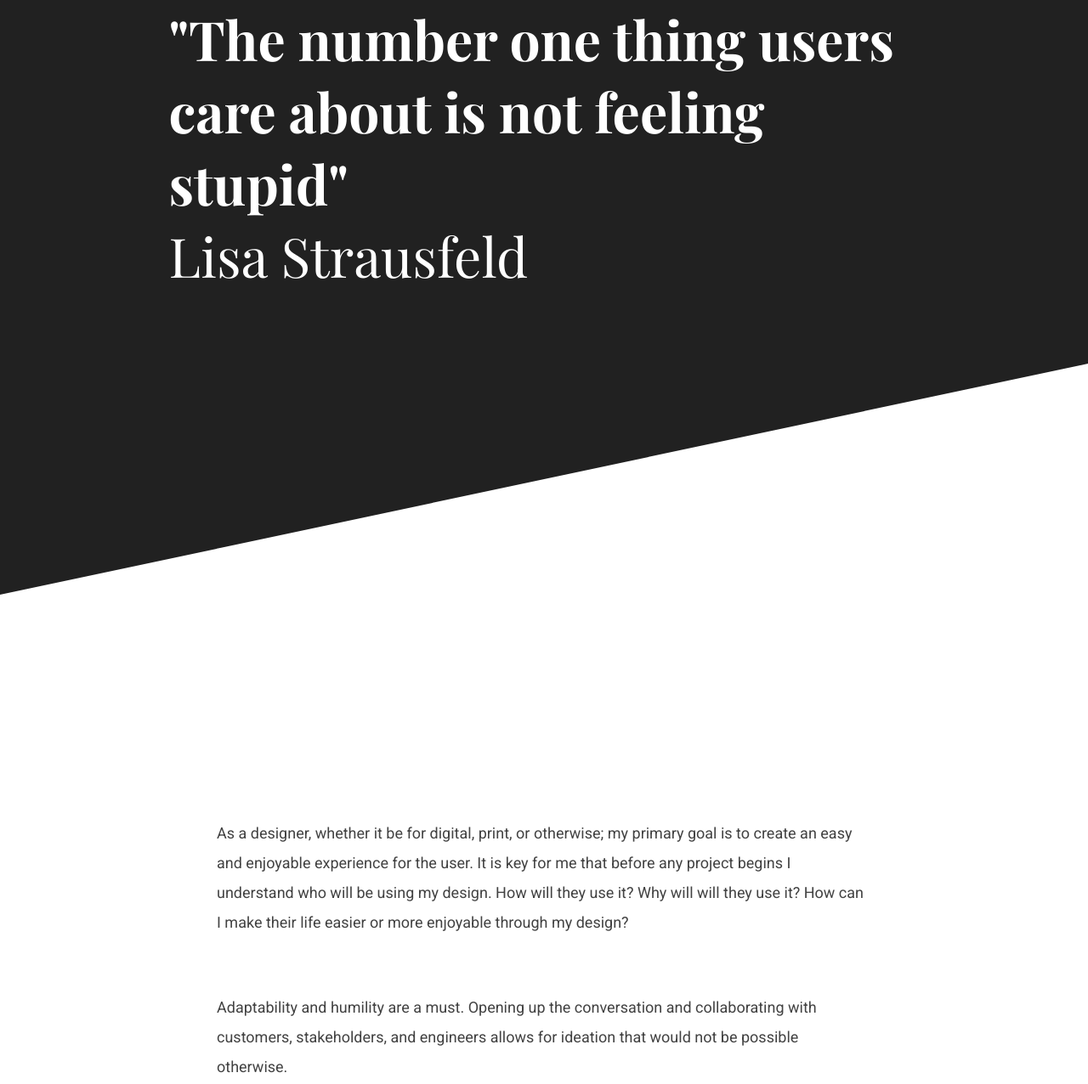
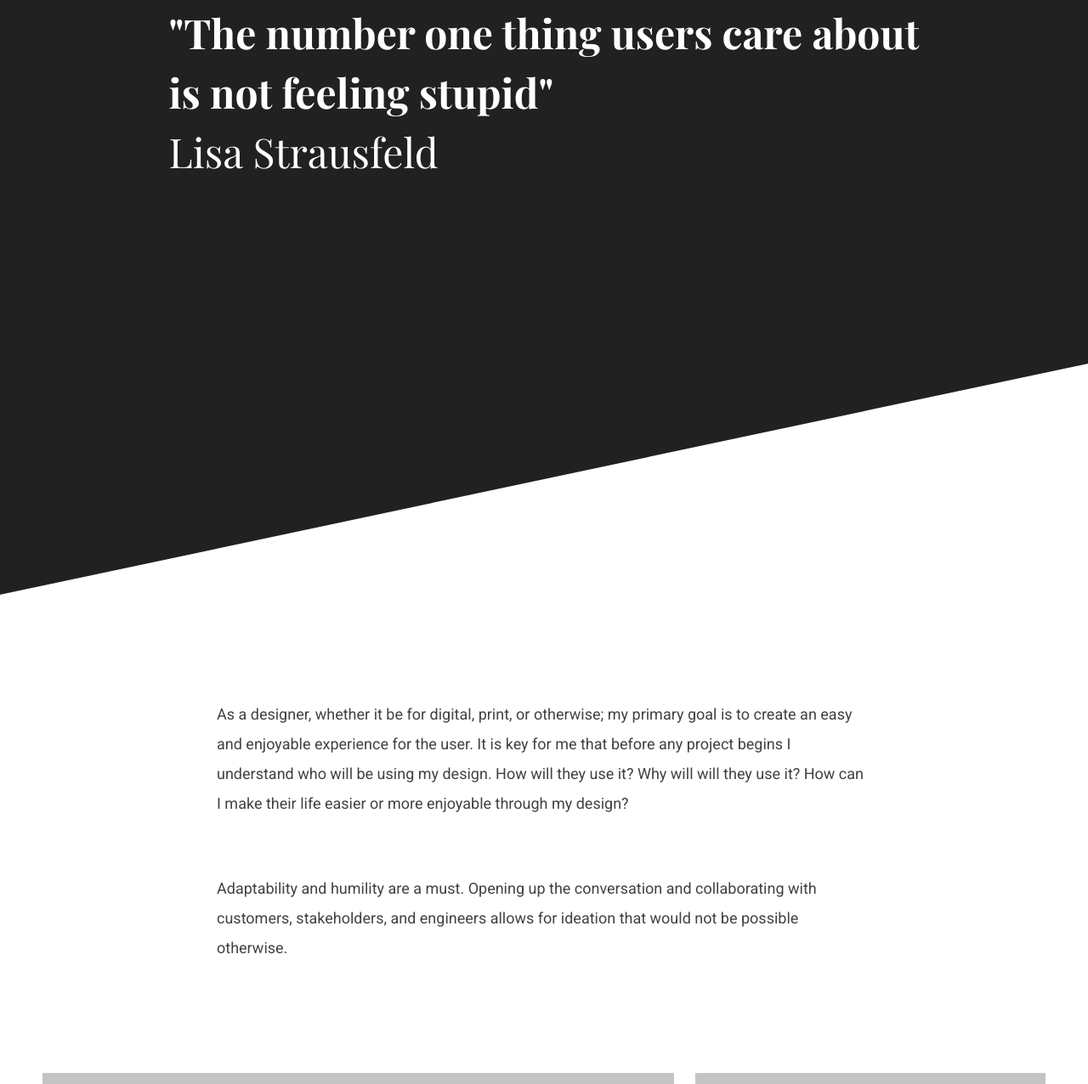
Before and after one commit to ashleighc207/ilundy-portfolio, a plain HTML site: page about.html in a window 1280 px wide. Shown: the part 372-1648 px from the top of the page at 85% size. Drawn offline with nearby package versions, Linux system fonts and the light colour scheme.

Commit message:
adjust about page per ux edits

```diff
--- a/about.html
+++ b/about.html
@@ -37,7 +37,7 @@
   <section class="body-slant">
 
   </section>
-  <main>
+  <main class="about-page">
     <section class="jumbotron">
       <section class="header-slant">
 
@@ -54,7 +54,7 @@
         Adaptability and humility are a must. Opening up the conversation and collaborating with customers, stakeholders, and engineers allows for ideation that would not be possible otherwise.
       </p>
     </section>
-    <section class="project-tile-board">
+    <section class="project-tile-board no-hover">
       <div class="project-row">
         <div class="project project-two-thirds">
           <img src="" alt="">
--- a/styles.css
+++ b/styles.css
@@ -115,6 +115,16 @@ main {
   color: #424242;
 }
 
+.about-page .jumbotron .jumbotron-text {
+  font-size: 48px;
+  line-height: 70px;
+}
+
+.about-page .jumbotron .jumbotron-quote-author {
+  font-size: 48px;
+  line-height: 70px;
+}
+
 /* Masonry Tile Styles */
 .project-tile-board {
   display: flex;
@@ -193,6 +203,10 @@ main {
   transition: all .3s ease-in;
   color: #ffffff;
   background: rgba(231, 0, 140, 0.8);
+}
+
+.no-hover .project:hover {
+  background: #C4C4C4;
 }
 
 .project:hover .project-title,
@@ -372,8 +386,8 @@ a[href^="mailto:"] {
 }
 
 .about-content {
-  height: 580px;
-  margin-top: 370px;
+  height: 440px;
+  margin-top: 360px;
 }
 
 .jumbotron-quote-author {
```
